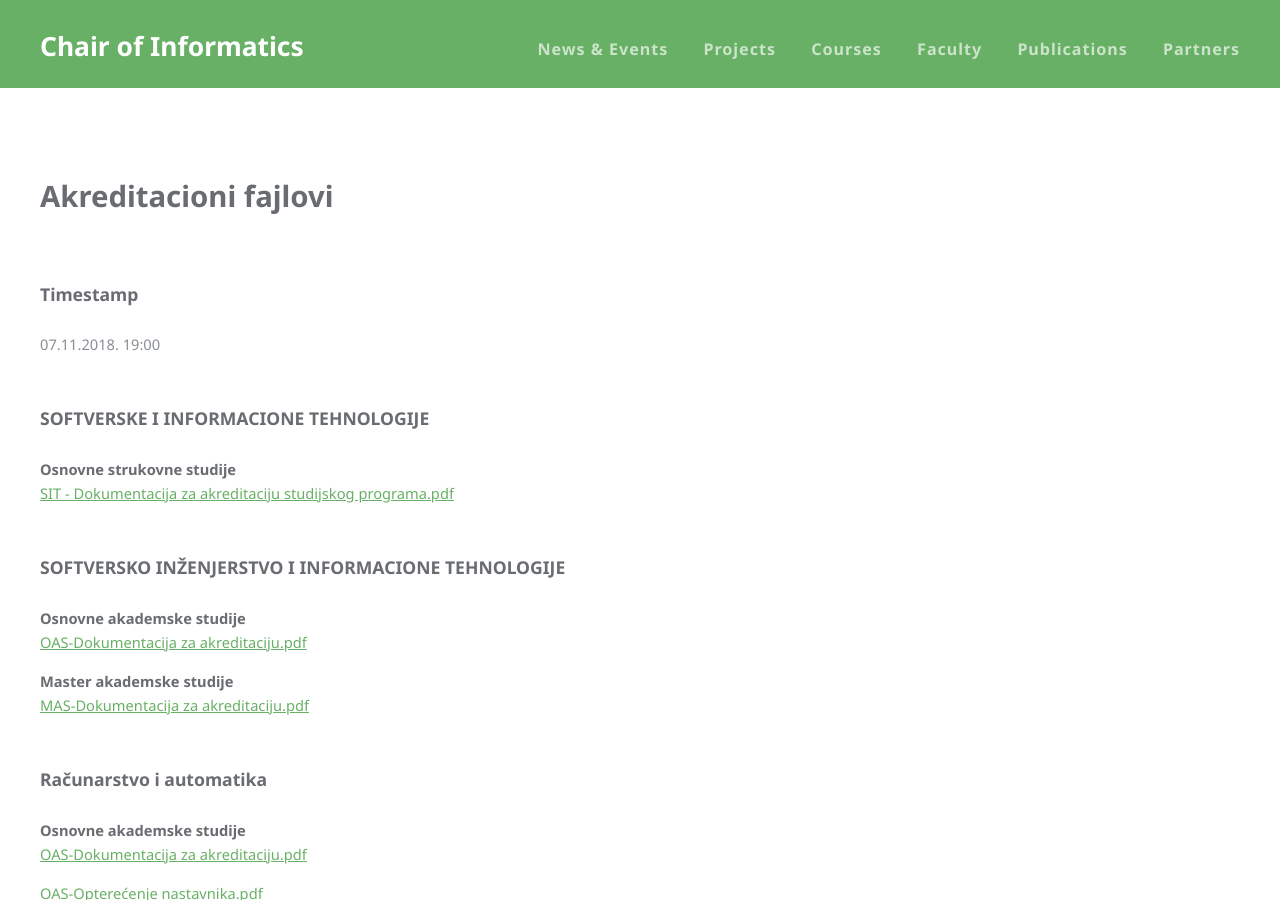
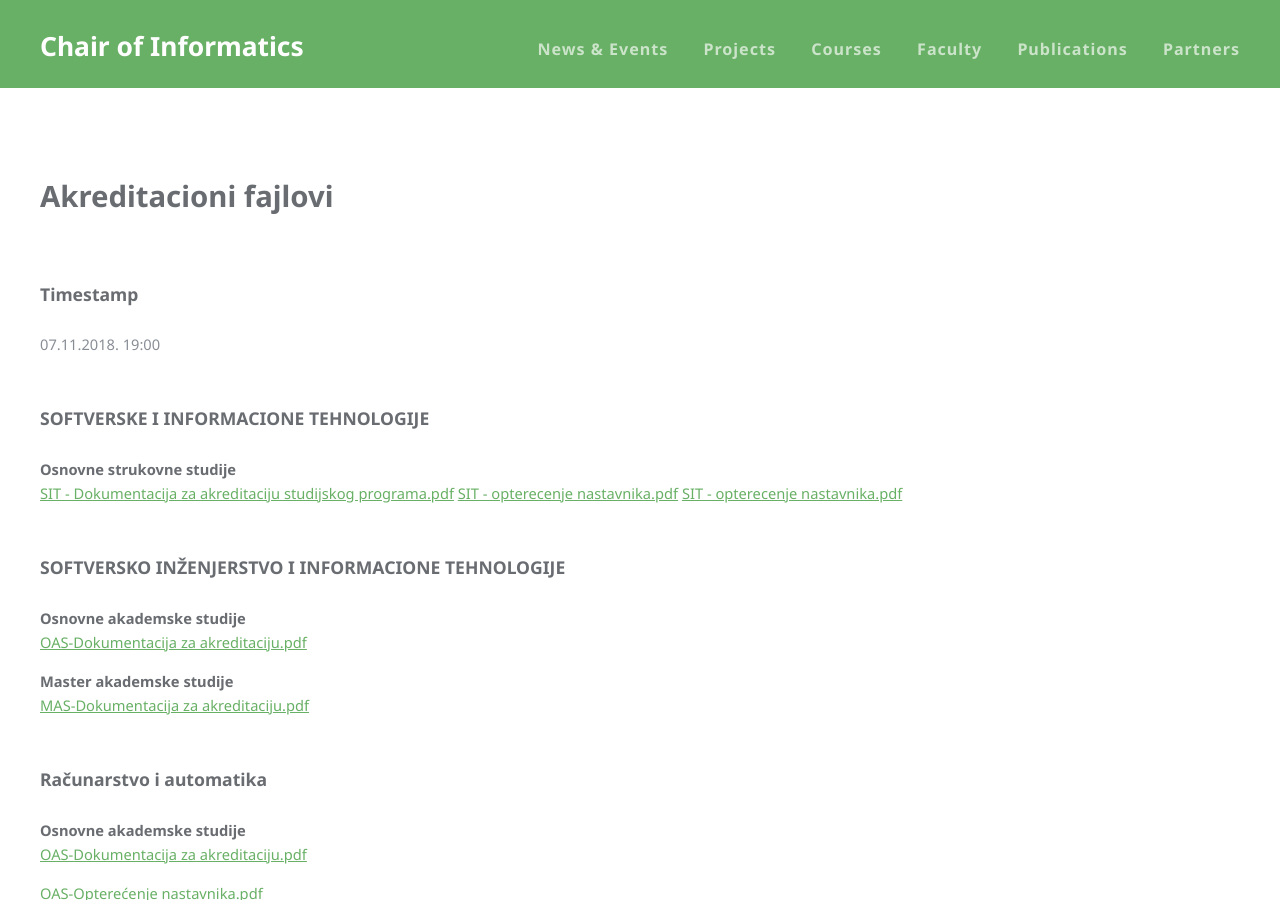
Before and after one commit to unsftn/informatika, a Jekyll site: the page built from akreditacija.md, in a window 1280 px wide and 900 px high. Built offline with Jekyll 4.4.1, drawn with Linux system fonts in a browser that asks for light colours.

Commit message:
Update akreditacija.md

```diff
--- a/akreditacija.md
+++ b/akreditacija.md
@@ -11,6 +11,8 @@ nomenu: true
 
 # Osnovne strukovne studije
 [SIT - Dokumentacija za akreditaciju studijskog programa.pdf](/files/akreditacija/SIT - Dokumentacija za akreditaciju studijskog programa.pdf)
+[SIT - opterecenje nastavnika.pdf](/files/akreditacija/SIT - opterecenje nastavnika.pdf)
+[SIT - opterecenje nastavnika.pdf](/files/akreditacija/SIT - opterecenje nastavnika.pdf)
 
 ### SOFTVERSKO INŽENJERSTVO I INFORMACIONE TEHNOLOGIJE
 
```
